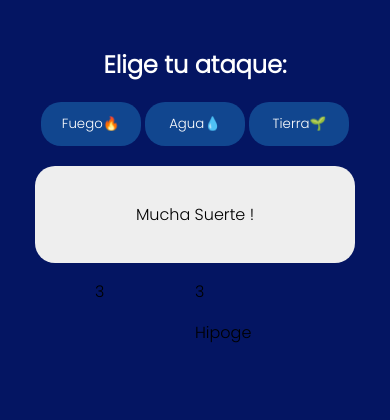
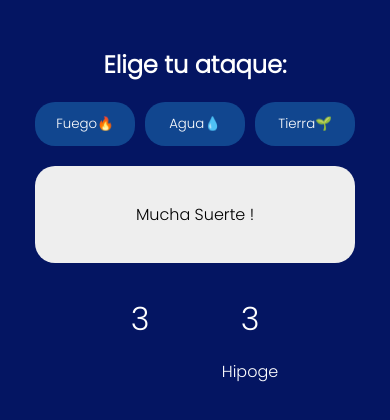
Before and after one commit to dlozanoc82/mokepon, a plain HTML site: page index.html in a window 390 px wide. Both pictures are taken after a click on the button "Seleccionar". Shown: the part 84-504 px from the top of the page. Drawn offline with Linux system fonts and the light colour scheme.

Commit message:
Diseño Responsivo de la App

```diff
--- a/css/style.css
+++ b/css/style.css
@@ -22,7 +22,7 @@ body {
     font-size: 24px;
 }
 
-.tajetas{
+.tajetas, .btns-ataques{
     display: flex;
     gap: 10px;
 }
@@ -94,5 +94,24 @@ input {
 
 .ataques {
     display: grid;
-    grid-template-columns: 100px 100px;
+    grid-template-columns: 110px 110px;
+    color: white;
 }
+
+.ataques-jugador, .ataques-enemigo{
+    display: flex;
+    flex-direction: column;
+    align-items: center;
+}
+
+#vidas-jugador, #vidas-enemigo {
+    font-size: 32px;
+    margin-bottom: 0;
+}
+
+
+@media (max-width: 360px){
+    .tajetas, .btns-ataques{
+        flex-direction: column;
+    }
+}
--- a/index.html
+++ b/index.html
@@ -51,7 +51,7 @@
 
         <h2 class="subtitulo">Elige tu ataque: </h2>
 
-        <div>
+        <div class="btns-ataques">
             <button id="boton-fuego" class="btn-ataque">Fuego🔥</button>
             <button id="boton-agua" class="btn-ataque">Agua💧</button>
             <button id="boton-tierra" class="btn-ataque">Tierra🌱</button>
@@ -69,13 +69,13 @@
 
         <div class="ataques">
 
-            <div>
+            <div class="ataques-jugador">
                 <p id="vidas-jugador">3</p>
                 <p id="mascota-jugador"></p>
                 <div id="ataques-del-jugador"></div>
             </div>
 
-            <div>
+            <div class="ataques-enemigo">
                 <p id="vidas-enemigo">3</p>
                 <p id="mascota-enemigo"></p>
                 <div id="ataques-del-enemigo"></div>
```
